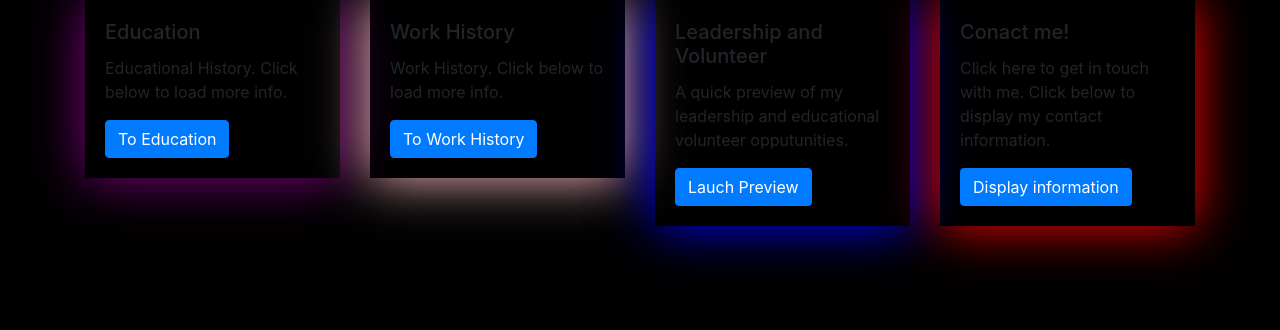
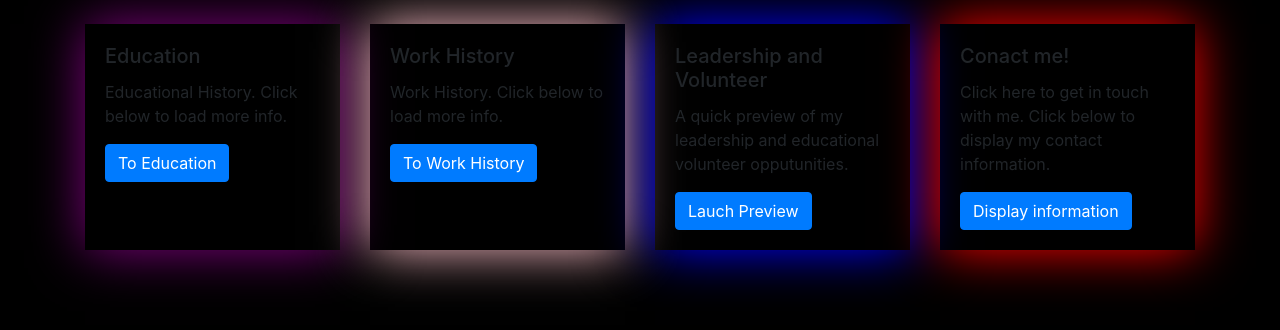
Before and after one commit to Faybabe/Faith-website, a plain HTML site: page index.html in a window 1280 px wide. Drawn offline with nearby package versions, Linux system fonts and the light colour scheme.

Commit message:
card height even

```diff
--- a/index.html
+++ b/index.html
@@ -40,16 +40,21 @@
 
       .glowybx-red{
         box-shadow: 0px 0px 50px red;
+        height: 100%;
       }
       .glowybx-pink{
         box-shadow: 0px 0px 50px pink;
+        height: 100%;
       }
       .glowybx-blue{
         box-shadow: 0px 0px 50px blue;
+        height: 100%;
       }
       .glowybx-purple{
         box-shadow: 0px 0px 50px purple;
+        height: 100%;
       }
+
     </style>
   </head>
   <body>
@@ -58,7 +63,7 @@
 
 
     <div class="container">
-      <div class="row">
+      <div class="row row-eq-height mt-4">
         <div class="col-lg-3">
           <div class="glowybx-purple">
             <!-- <img class="card-img-top" src=".../100px180/" alt="Card image cap"> -->
```
